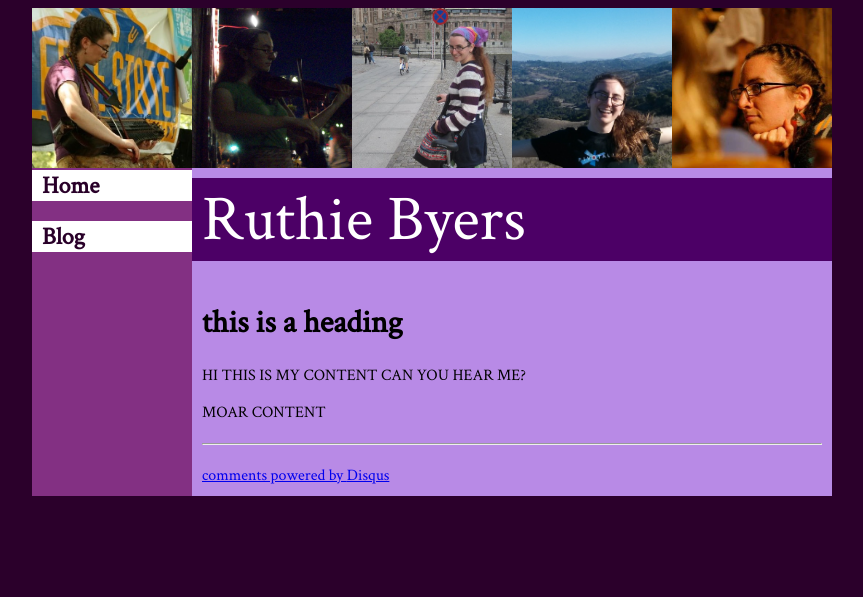
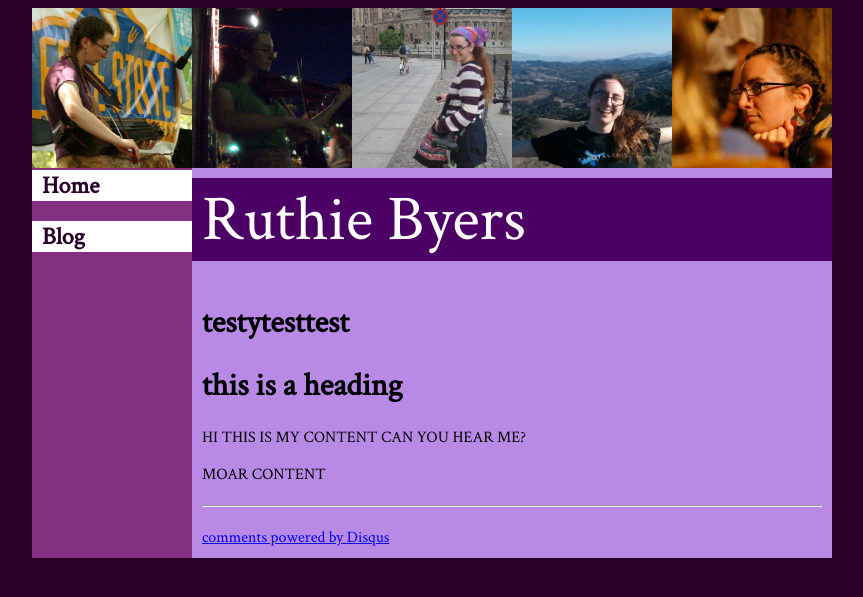
Before and after one commit to ruthie/ruthie.github.io, a Jekyll site: the page built from _posts/2014-1-15-test.md, in a window 1280 px wide. Shown: the top 597 px of the page, without its empty margins (208-1071 px from the left). Built offline with Jekyll 4.4.1, drawn with Linux system fonts in a browser that asks for light colours; comment, search, counter and statistics services are not loaded.

Commit message:
blog posts have titles
yay

```diff
--- a/_layouts/blog.html
+++ b/_layouts/blog.html
@@ -17,6 +17,7 @@
     <div>
       {% include header.html %}
       <div class="content">
+      <h1>{{ page.title }}</h1>
       {{content}}
 
       <hr class="divider">
```
